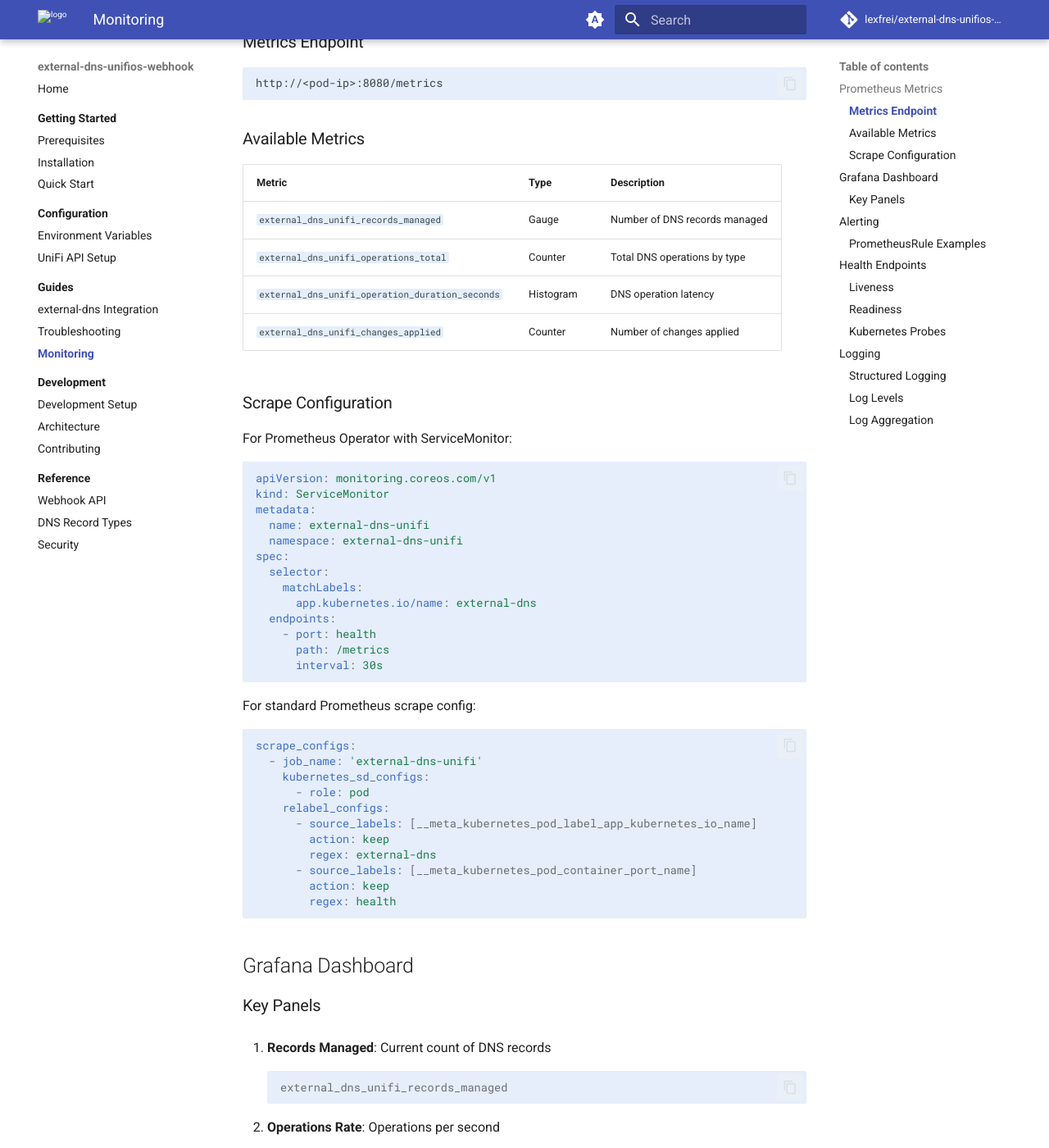
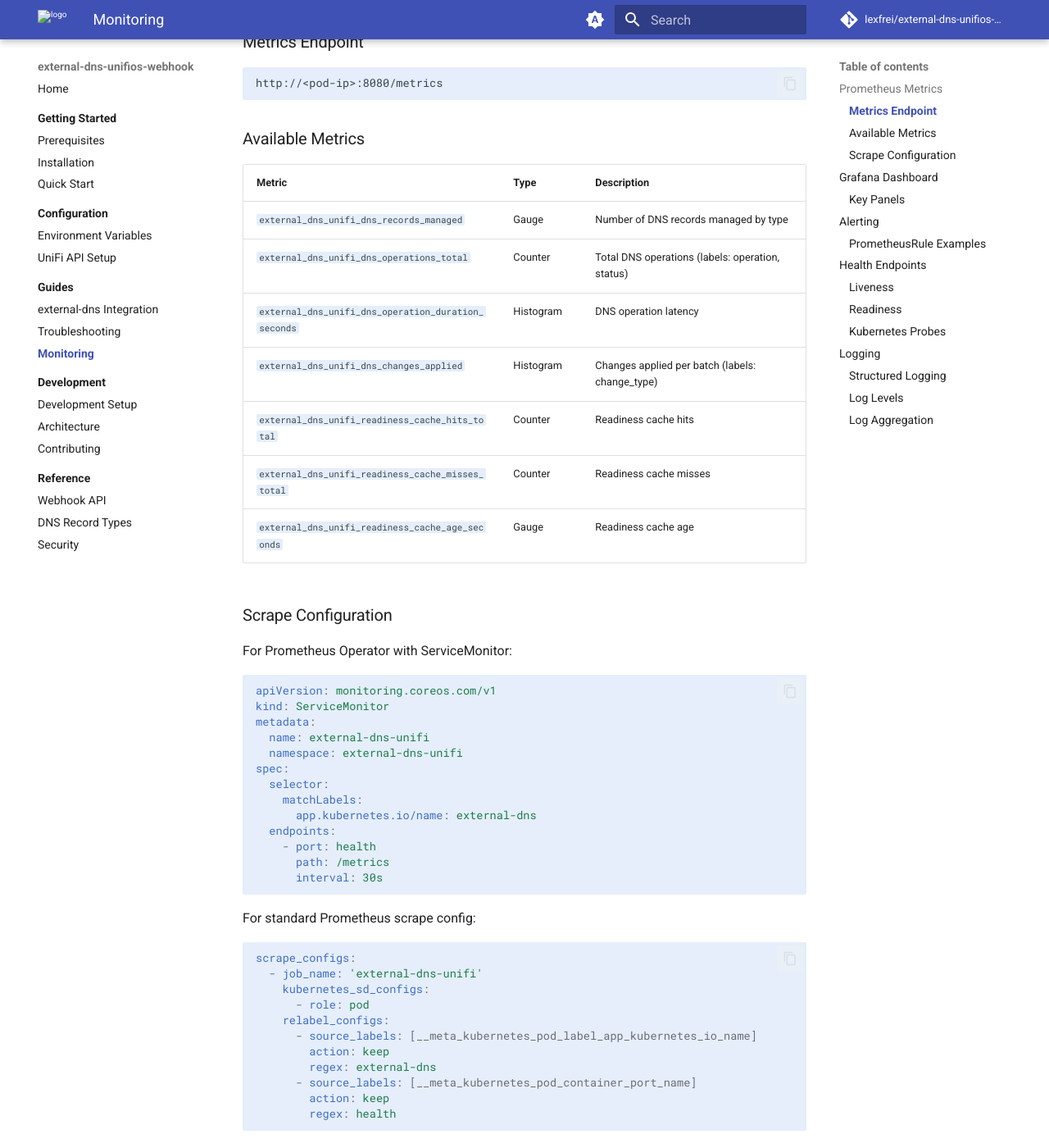
Before and after one commit to lexfrei/external-dns-unifios-webhook, an MkDocs documentation site: the page built from docs/guides/monitoring.md, in a window 1280 px wide and 1400 px high, scrolled down 318 px. Shown: the whole window at 82% size. Built offline with MkDocs 1.6.1 and Material for MkDocs 9.7.7, drawn with Linux system fonts in a browser that asks for light colours; comment, search, counter and statistics services are not loaded; the version menu is left out; some of the changed text lies outside the part shown.

Commit message:
docs(accuracy): fix metrics and API documentation to match source code
- Fix metric names in monitoring.md (add missing `dns_` prefix)
- Fix dns_changes_applied type: Histogram, not Counter
- Add 3 missing readiness cache metrics
- Fix PromQL examples with correct metric names
- Fix health endpoint responses to include message field
- Fix metrics example with correct name and labels
- Add NS record to TTL support table

Co-Authored-By: Claude <noreply@anthropic.com>
Signed-off-by: Aleksei Sviridkin <f@lex.la>

````diff
--- a/docs/guides/monitoring.md
+++ b/docs/guides/monitoring.md
@@ -16,10 +16,13 @@ http://<pod-ip>:8080/metrics
 
 | Metric | Type | Description |
 |--------|------|-------------|
-| `external_dns_unifi_records_managed` | Gauge | Number of DNS records managed |
-| `external_dns_unifi_operations_total` | Counter | Total DNS operations by type |
-| `external_dns_unifi_operation_duration_seconds` | Histogram | DNS operation latency |
-| `external_dns_unifi_changes_applied` | Counter | Number of changes applied |
+| `external_dns_unifi_dns_records_managed` | Gauge | Number of DNS records managed by type |
+| `external_dns_unifi_dns_operations_total` | Counter | Total DNS operations (labels: operation, status) |
+| `external_dns_unifi_dns_operation_duration_seconds` | Histogram | DNS operation latency |
+| `external_dns_unifi_dns_changes_applied` | Histogram | Changes applied per batch (labels: change_type) |
+| `external_dns_unifi_readiness_cache_hits_total` | Counter | Readiness cache hits |
+| `external_dns_unifi_readiness_cache_misses_total` | Counter | Readiness cache misses |
+| `external_dns_unifi_readiness_cache_age_seconds` | Gauge | Readiness cache age |
 
 ### Scrape Configuration
 
@@ -64,25 +67,25 @@ scrape_configs:
 1. **Records Managed**: Current count of DNS records
 
     ```promql
-    external_dns_unifi_records_managed
+    external_dns_unifi_dns_records_managed
     ```
 
 2. **Operations Rate**: Operations per second
 
     ```promql
-    rate(external_dns_unifi_operations_total[5m])
+    rate(external_dns_unifi_dns_operations_total[5m])
     ```
 
 3. **Operation Latency**: P99 latency
 
     ```promql
-    histogram_quantile(0.99, rate(external_dns_unifi_operation_duration_seconds_bucket[5m]))
+    histogram_quantile(0.99, rate(external_dns_unifi_dns_operation_duration_seconds_bucket[5m]))
     ```
 
 4. **Error Rate**: Failed operations
 
     ```promql
-    rate(external_dns_unifi_operations_total{status="error"}[5m])
+    rate(external_dns_unifi_dns_operations_total{status="error"}[5m])
     ```
 
 ## Alerting
@@ -110,8 +113,8 @@ spec:
 
         - alert: ExternalDNSUniFiHighErrorRate
           expr: |
-            rate(external_dns_unifi_operations_total{status="error"}[5m]) /
-            rate(external_dns_unifi_operations_total[5m]) > 0.1
+            rate(external_dns_unifi_dns_operations_total{status="error"}[5m]) /
+            rate(external_dns_unifi_dns_operations_total[5m]) > 0.1
           for: 10m
           labels:
             severity: warning
@@ -121,7 +124,7 @@ spec:
 
         - alert: ExternalDNSUniFiSlowOperations
           expr: |
-            histogram_quantile(0.99, rate(external_dns_unifi_operation_duration_seconds_bucket[5m])) > 5
+            histogram_quantile(0.99, rate(external_dns_unifi_dns_operation_duration_seconds_bucket[5m])) > 5
           for: 10m
           labels:
             severity: warning
````
Also changed, not shown: docs/reference/api.md (+5 -5 lines), docs/reference/dns-records.md (+1 -0 lines).
